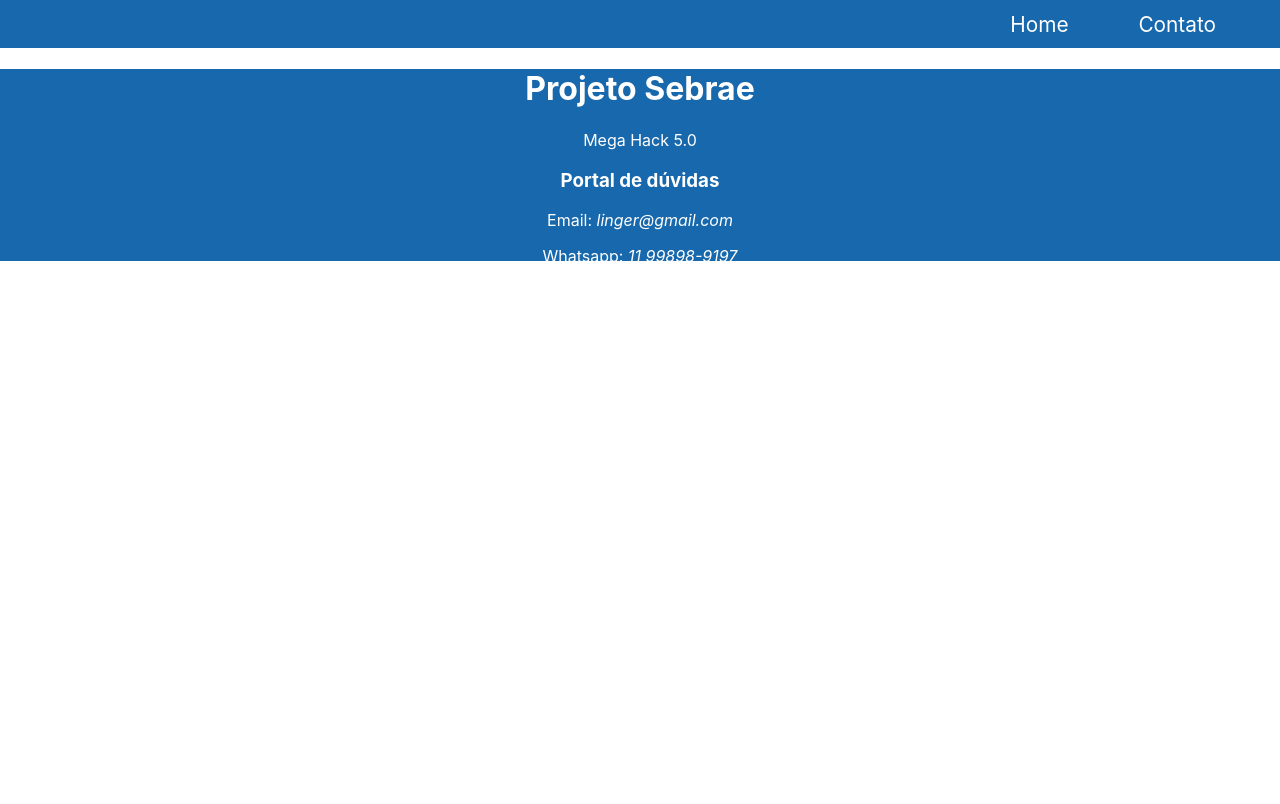
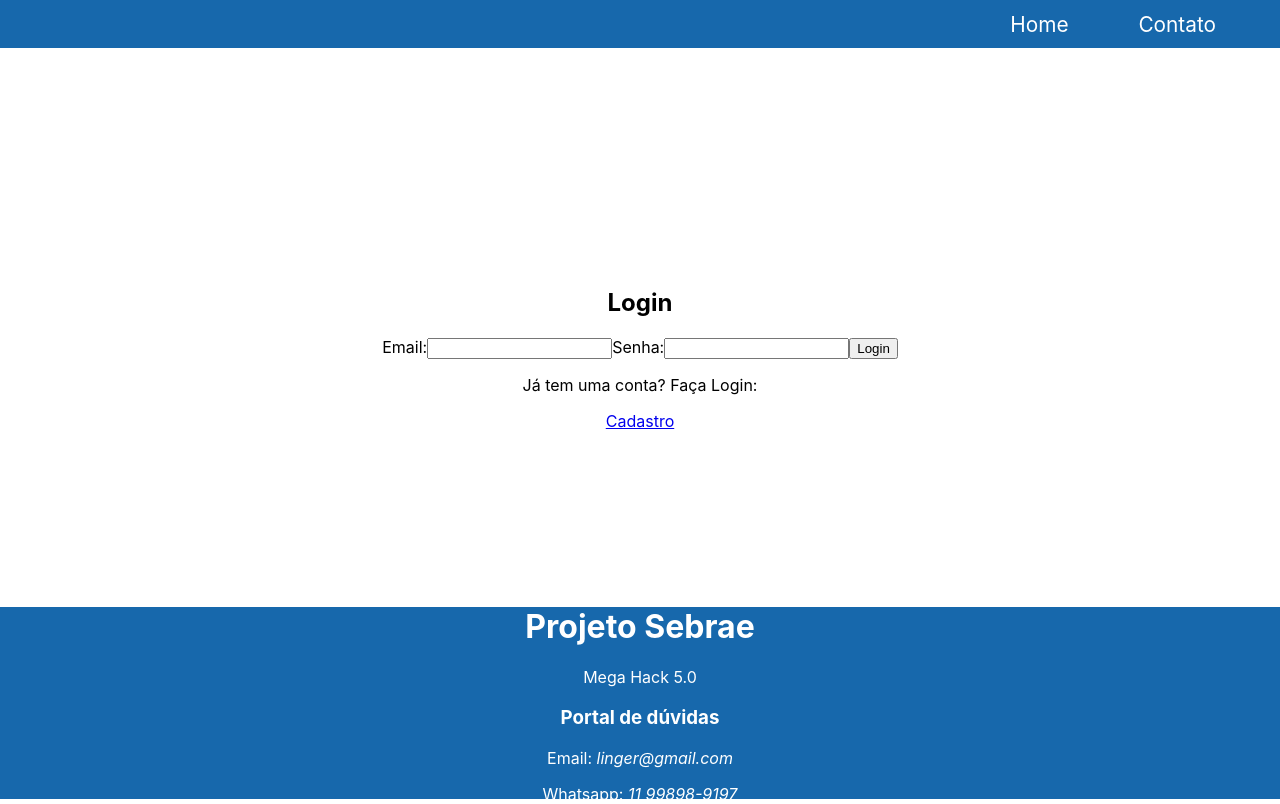
Before and after one commit to Megahack-LINGER/front, a React (Create React App) app: page /login in a window 1280 px wide. Built offline with nearby package versions, Linux system fonts and the light colour scheme.

Commit message:
Add firebase Auth in Login and Cadastro

```diff
--- a/package.json
+++ b/package.json
@@ -10,6 +10,7 @@
     "@types/node": "^12.0.0",
     "@types/react": "^16.9.53",
     "@types/react-dom": "^16.9.8",
+    "firebase": "^8.0.1",
     "leaflet": "^1.7.1",
     "react": "^17.0.1",
     "react-dom": "^17.0.1",
--- /dev/null
+++ b/src/pages/auth/cadastro/Cadastro.css
@@ -0,0 +1,4 @@
+#cadastro{
+    margin-top: 30vh;
+    margin-bottom: 22vh;
+}
--- /dev/null
+++ b/src/pages/auth/cadastro/Cadastro.jsx
@@ -0,0 +1,37 @@
+import React from 'react';
+import { Link } from 'react-router-dom';
+import firebase from "../../../services/FirebaseServices"
+
+import "./Cadastro.css"
+
+export default class Cadastro extends React.Component {
+
+    state = {
+        email: '',
+        password: ''
+    }
+
+    async cadastrar() {
+        await firebase.auth().createUserWithEmailAndPassword(this.state.email, this.state.password).then((user) => {
+            console.log("Feito")
+            console.log(user.user.displayName)
+        }).catch((error) => {
+            console.log(error)
+        })
+    }
+    render() {
+        return (<div id="cadastro">
+            <h2>Cadastro</h2>
+            <label>
+                Email:
+                <input type="email" value={this.state.email} onChange={(e) => this.setState({ email: e.target.value })} />
+            </label>
+            <label>
+                Senha:
+                <input type="password" value={this.state.password} onChange={(p) => this.setState({ password: p.target.value })} />
+            </label>
+            <button type="submit" onClick={async() => await this.cadastro()}>Cadastro</button>
+            <p>Já tem uma conta? Faça Login: </p><Link to="/login">Login</Link>
+        </div>)
+    }
+}
--- /dev/null
+++ b/src/pages/auth/login/Login.css
@@ -0,0 +1,4 @@
+#login{
+    margin-top: 30vh;
+    margin-bottom: 22vh;
+}
--- /dev/null
+++ b/src/pages/auth/login/Login.jsx
@@ -0,0 +1,37 @@
+import React from 'react';
+import { Link } from 'react-router-dom';
+import firebase from "../../../services/FirebaseServices"
+
+import "./Login.css"
+
+export default class Login extends React.Component {
+
+    state = {
+        email: '',
+        password: ''
+    }
+
+    async login() {
+        await firebase.auth().signInWithEmailAndPassword(this.state.email, this.state.password).then((user) => {
+            console.log(user.user.displayName)
+            console.log("feito")
+        }).catch((error) => {
+            console.log(error)
+        })
+    }
+    render(){
+        return (<div id="login">
+            <h2>Login</h2>
+            <label>
+                Email:
+                <input type="email" value={this.state.email} onChange={(e) => this.setState({ email: e.target.value })} />
+            </label>
+            <label>
+                Senha:
+                <input type="password" value={this.state.password} onChange={(p) => this.setState({ password: p.target.value })} />
+            </label>
+            <button type="submit" onClick={async () => await this.login()}>Login</button>
+            <p>Já tem uma conta? Faça Login: </p><Link to="/cadastro">Cadastro</Link>
+        </div>)
+    }
+}
--- a/src/routes.tsx
+++ b/src/routes.tsx
@@ -5,6 +5,10 @@
 //---- Screens
 import Home from "./pages/home/Home";
 import Contato from "./pages/contato/Contato";
+import Login from "./pages/auth/login/Login";
+import Cadastro from "./pages/auth/cadastro/Cadastro";
+
+//---- Models
 import Footer from "./pages/models/footer/Footer";
 import Nav from "./pages/models/nav/Nav";
 
@@ -12,10 +16,12 @@
   return (
     <div>
       <Router>
-      <Nav />
+        <Nav />
         <Switch>
           <Route exact path="/" component={Home} />
           <Route exact path="/contato" component={Contato} />
+          <Route exact path="/cadastro" component={Cadastro} />
+          <Route exact path="/login" component={Login} />
         </Switch>
       </Router>
       <Footer />
--- /dev/null
+++ b/src/services/FirebaseServices.js
@@ -0,0 +1,17 @@
+import firebase from 'firebase'
+
+const firebaseConfig = {
+    apiKey: "AIzaSyDnIwM4_wDJrIOKFKyCsXMfmK7ubHbxWKQ",
+    authDomain: "linger-b3189.firebaseapp.com",
+    databaseURL: "https://linger-b3189.firebaseio.com",
+    projectId: "linger-b3189",
+    storageBucket: "linger-b3189.appspot.com",
+    messagingSenderId: "783888320597",
+    appId: "1:783888320597:web:15edbf21c2d90b8d832cdc",
+    measurementId: "G-T7440LM1GV"
+};
+// Initialize Firebase
+firebase.initializeApp(firebaseConfig);
+firebase.analytics();
+
+export default firebase
```
Also changed, not shown: 1 other file (tests, documents, lock files or other folders).
